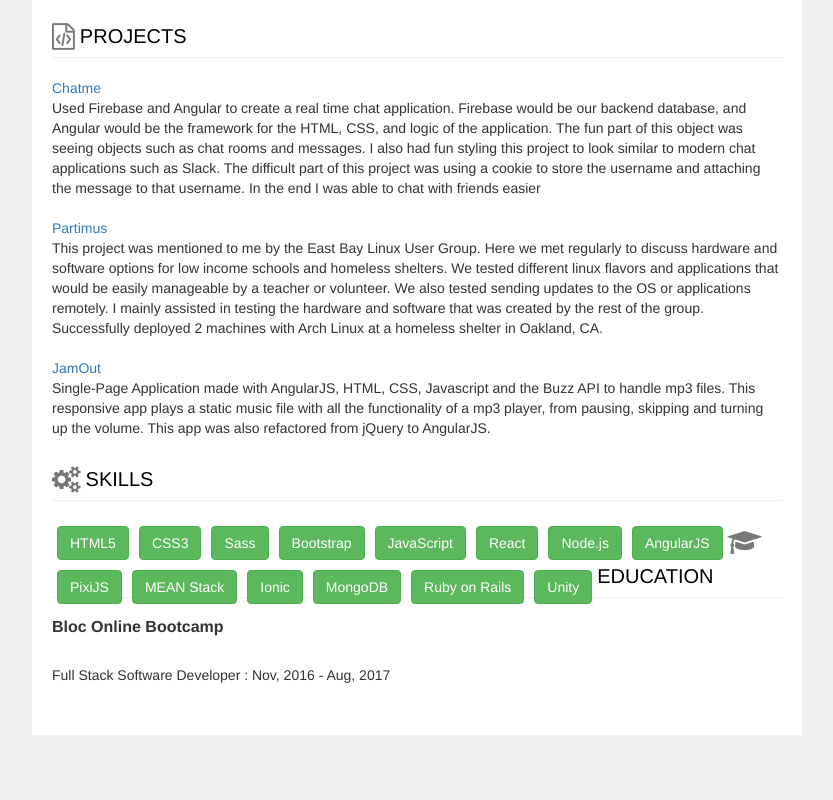
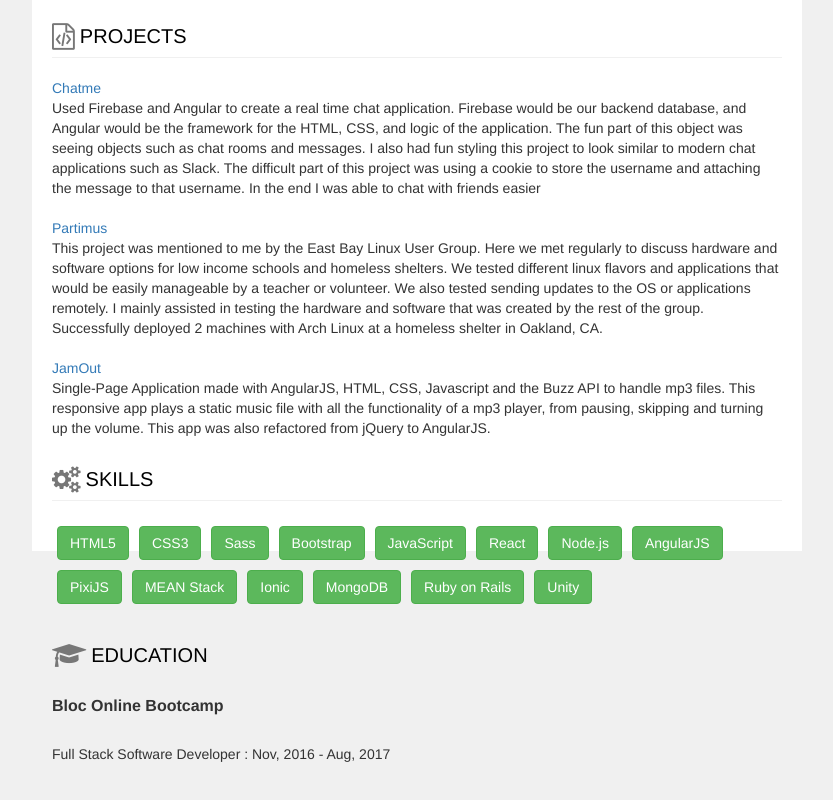
Before and after one commit to bl2i4n/react-resume, a React (Create React App) app: page / in a window 1280 px wide. Shown: the part 734-1534 px from the top of the page, without its empty margins (413-1246 px from the left). Before the commit the page ends 1479 px from the top, so only its background shows below. Built offline with nearby package versions, Linux system fonts and the light colour scheme.

Commit message:
bug: education text goes off the screen, brute force fix

```diff
--- a/src/App.js
+++ b/src/App.js
@@ -59,8 +59,8 @@ class Summary extends React.Component {
 
 function Skill(props) {
   return (
-    <div className="">
-        <label id="side" type="button" className="btn btn-success skill-list">{props.item}</label>
+    <div className="" id="side">
+        <label type="button" className="btn btn-success skill-list">{props.item}</label>
     </div>
   )
 }
@@ -182,7 +182,7 @@ class School extends React.Component{
   render(){
     return(
       <section className="education">
-        <div className="education">
+        <div className="education" id="move">
           <h2 className=""><i className="fa fa-lg fa-mortar-board"></i>EDUCATION</h2>
             <h3>
               <Education schoolName="Bloc" schoolLocation=" Online Bootcamp"/>
--- a/src/styles/App.css
+++ b/src/styles/App.css
@@ -19,6 +19,11 @@ li#links{
 #side {
   float:left;
   margin: 5px;
+}
+
+#move{
+  padding-top: 25px;
+  float: left;
 }
 
 body {
```
